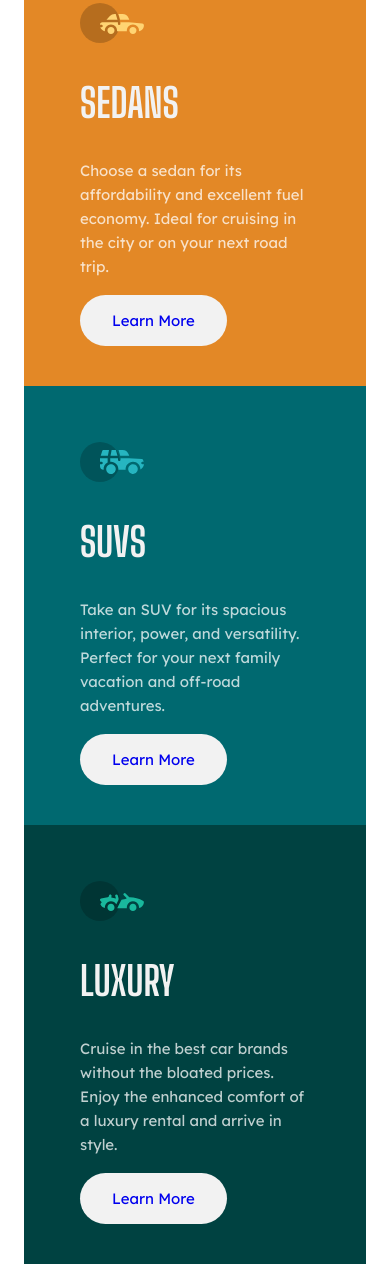
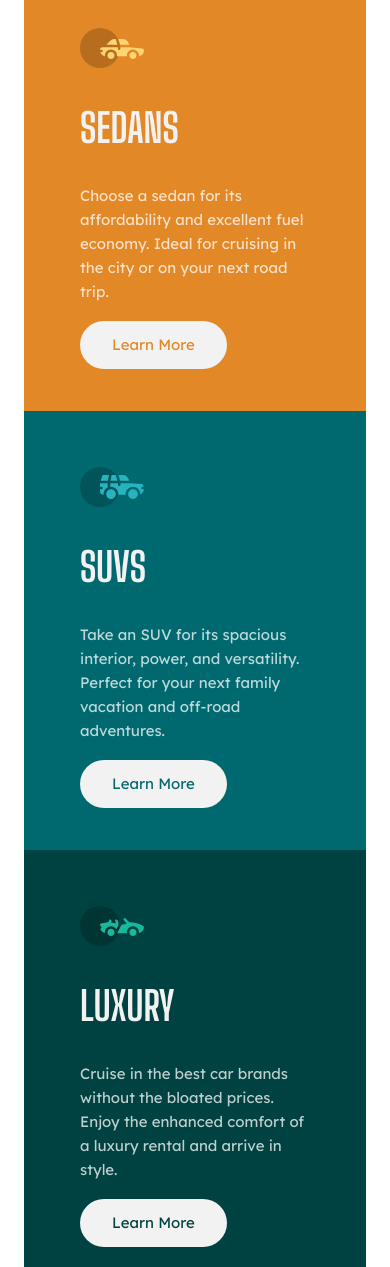
Before and after one commit to ryodgie/3-column-preview-card-component-main, a plain HTML site: page index.html in a window 390 px wide. Shown: the part 113-1380 px from the top of the page. Drawn offline with Linux system fonts and the light colour scheme.

Commit message:
completed mobile and desktop view

```diff
--- a/index.html
+++ b/index.html
@@ -35,7 +35,7 @@
             Choose a sedan for its affordability and excellent fuel economy.
             Ideal for cruising in the city or on your next road trip.
           </p>
-          <a class="link" href="#">Learn More</a>
+          <a class="btn btn-sedan" href="#">Learn More</a>
         </div>
         <div class="card card-suvs">
           <img
@@ -48,7 +48,7 @@
             Take an SUV for its spacious interior, power, and versatility.
             Perfect for your next family vacation and off-road adventures.
           </p>
-          <a class="link" href="#">Learn More</a>
+          <a class="btn btn-suv" href="#">Learn More</a>
         </div>
         <div class="card card-luxury">
           <img
@@ -61,7 +61,7 @@
             Cruise in the best car brands without the bloated prices. Enjoy the
             enhanced comfort of a luxury rental and arrive in style.
           </p>
-          <a class="link" href="#">Learn More</a>
+          <a class="btn btn-luxury" href="#">Learn More</a>
         </div>
       </div>
     </article>
--- a/style.css
+++ b/style.css
@@ -17,7 +17,7 @@ body {
 }
 
 .container {
-  padding: 3.75rem 1.5rem;
+  padding: 5.3rem 1.5rem;
 }
 
 .card-icon,
@@ -33,6 +33,7 @@ body {
 
 .card-sedans {
   background-color: var(--bright-orange);
+  border-radius: 0.5rem 0.5rem 0 0;
 }
 
 .card-suvs {
@@ -41,6 +42,7 @@ body {
 
 .card-luxury {
   background-color: var(--very-dark-cyan);
+  border-radius: 0 0 0.5rem 0.5rem;
 }
 
 .card-title {
@@ -56,11 +58,31 @@ body {
   color: var(--transparent-white);
 }
 
-.link {
+.btn {
+  font-family: "Lexend Deca", sans-serif;
   text-decoration: none;
-  padding: 1rem 2rem;
-  border-radius: 50px;
+  padding: 0.9rem 2rem;
+  border-radius: 5rem;
   background-color: var(--very-light-gray);
+  border: none;
+}
+
+.btn-sedan {
+  color: var(--bright-orange);
+}
+
+.btn-suv {
+  color: var(--dark-cyan);
+}
+
+.btn-luxury {
+  color: var(--very-dark-cyan);
+}
+
+.btn:hover {
+  background: none;
+  border: 3px solid var(--very-light-gray);
+  color: var(--very-light-gray);
 }
 
 @media (width >=1440px) {
@@ -83,4 +105,12 @@ body {
   .card-description {
     padding-bottom: 5rem;
   }
+
+  .card-sedans {
+    border-radius: 0.5rem 0 0 0.5rem;
+  }
+
+  .card-luxury {
+    border-radius: 0 0.5rem 0.5rem 0;
+  }
 }
```
